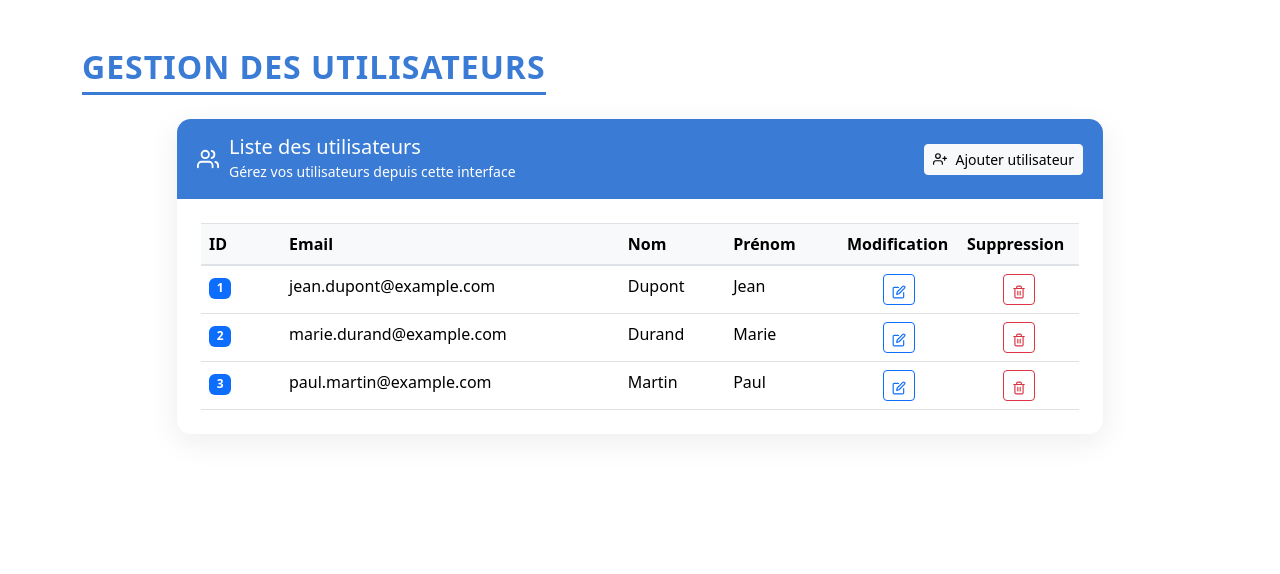
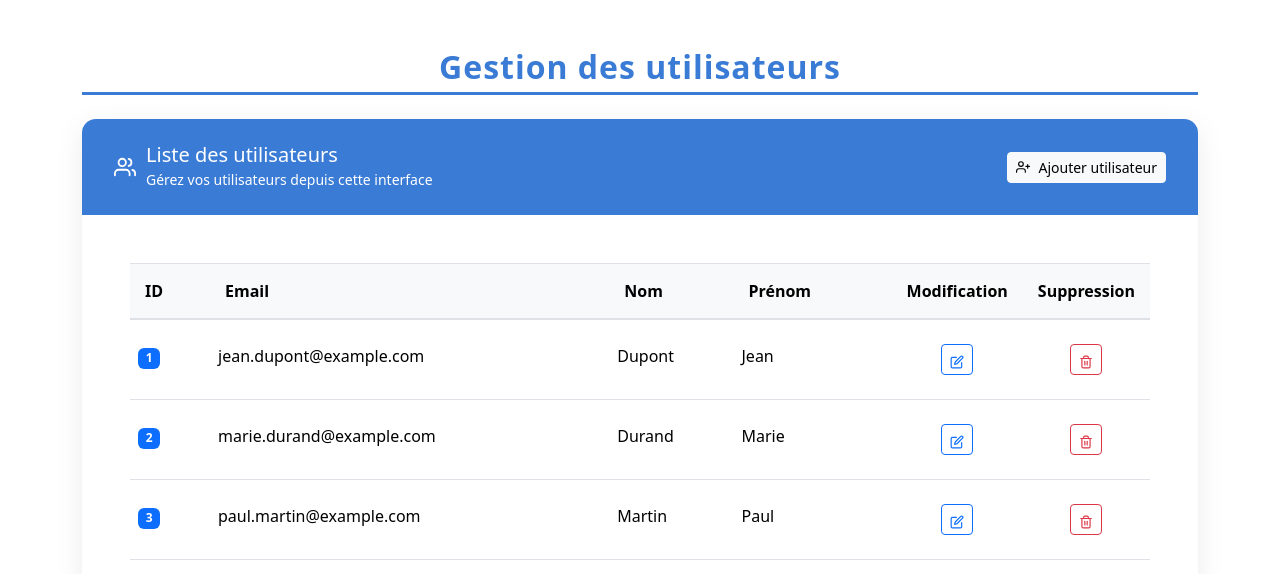
Before and after one commit to JeanBertrand2/SiteAPI, a React (Create React App) app: page /liste-user in a window 1280 px wide. Shown: the top 574 px of the page. Built offline with nearby package versions, Linux system fonts and the light colour scheme; no server answers.

Commit message:
Update user list UI

```diff
--- a/src/pages/utilisateurs/ListeUtilisateurs.jsx
+++ b/src/pages/utilisateurs/ListeUtilisateurs.jsx
@@ -57,25 +57,26 @@ const ListeUtilisateurs = () => {
   };
 
   return (
-    <Container className="py-5">
+    <Container
+      className="py-5"
+      style={{ paddingTop: "4.5rem", paddingBottom: "4.5rem" }}
+    >
       <h2
         className="mb-4 text-center fw-bold"
         style={{
-          textTransform: "uppercase",
           letterSpacing: "1px",
           borderBottom: "3px solid #3a7bd5ff",
           color: "#3a7bd5ff",
-          display: "inline-block",
           paddingBottom: "6px",
         }}
       >
         Gestion des utilisateurs
       </h2>
       <Row className="justify-content-center">
-        <Col xs={12} md={11} lg={10}>
+        <Col xs={12} md={11} lg={12}>
           <Card style={cardStyle}>
             <div
-              style={headerStyle}
+              style={{ ...headerStyle, padding: "1.5rem 2rem" }}
               className="d-flex align-items-center justify-content-between"
             >
               <div className="d-flex align-items-center">
@@ -101,17 +102,21 @@ const ListeUtilisateurs = () => {
               </div>
             </div>
 
-            <Card.Body className="p-3 p-md-4">
+            <Card.Body className="p-4 p-md-5">
               <div className="table-responsive">
                 <table className="table table-hover align-middle mb-0">
-                  <thead className="table-light">
-                    <tr>
-                      <th style={{ width: 80 }}>ID</th>
-                      <th>Email</th>
-                      <th>Nom</th>
-                      <th>Prénom</th>
-                      <th style={{ width: 120 }}>Modification</th>
-                      <th style={{ width: 120 }}>Suppression</th>
+                  <thead className="table-light ">
+                    <tr className="p-8">
+                      <th style={{ width: 80, padding: " 15px" }}>ID</th>
+                      <th style={{ padding: "15px" }}>Email</th>
+                      <th style={{ padding: "15px" }}>Nom</th>
+                      <th style={{ padding: "15px" }}>Prénom</th>
+                      <th style={{ width: 120, padding: "15px" }}>
+                        Modification
+                      </th>
+                      <th style={{ width: 120, padding: "15px" }}>
+                        Suppression
+                      </th>
                     </tr>
                   </thead>
                   <tbody>
@@ -124,14 +129,32 @@ const ListeUtilisateurs = () => {
                     ) : (
                       users.map((u) => (
                         <tr key={u.id}>
-                          <td>
+                          <td style={{ padding: "1.5rem .5rem" }}>
                             <span className="badge bg-primary">{u.id}</span>
                           </td>
-                          <td className="text-break">{u.email}</td>
-                          <td>{u.nom}</td>
-                          <td>{u.prenoms}</td>
+                          <td
+                            style={{ padding: "1.5rem .5rem" }}
+                            className="text-break"
+                          >
+                            {u.email}
+                          </td>
+                          <td
+                            style={{ padding: "1.5rem .5rem" }}
+                            className="text-break"
+                          >
+                            {u.nom}
+                          </td>
+                          <td
+                            style={{ padding: "1.5rem .5rem" }}
+                            className="text-break"
+                          >
+                            {u.prenoms}
+                          </td>
 
-                          <td className="text-center">
+                          <td
+                            className="text-center"
+                            style={{ padding: "1.5rem .5rem" }}
+                          >
                             <button
                               className="btn btn-sm btn-outline-primary"
                               onClick={() => handleEdit(u.id)}
@@ -141,7 +164,10 @@ const ListeUtilisateurs = () => {
                             </button>
                           </td>
 
-                          <td className="text-center">
+                          <td
+                            className="text-center"
+                            style={{ padding: "1.5rem .5rem" }}
+                          >
                             <button
                               className="btn btn-sm btn-outline-danger"
                               onClick={() => handleDelete(u.id)}
```
